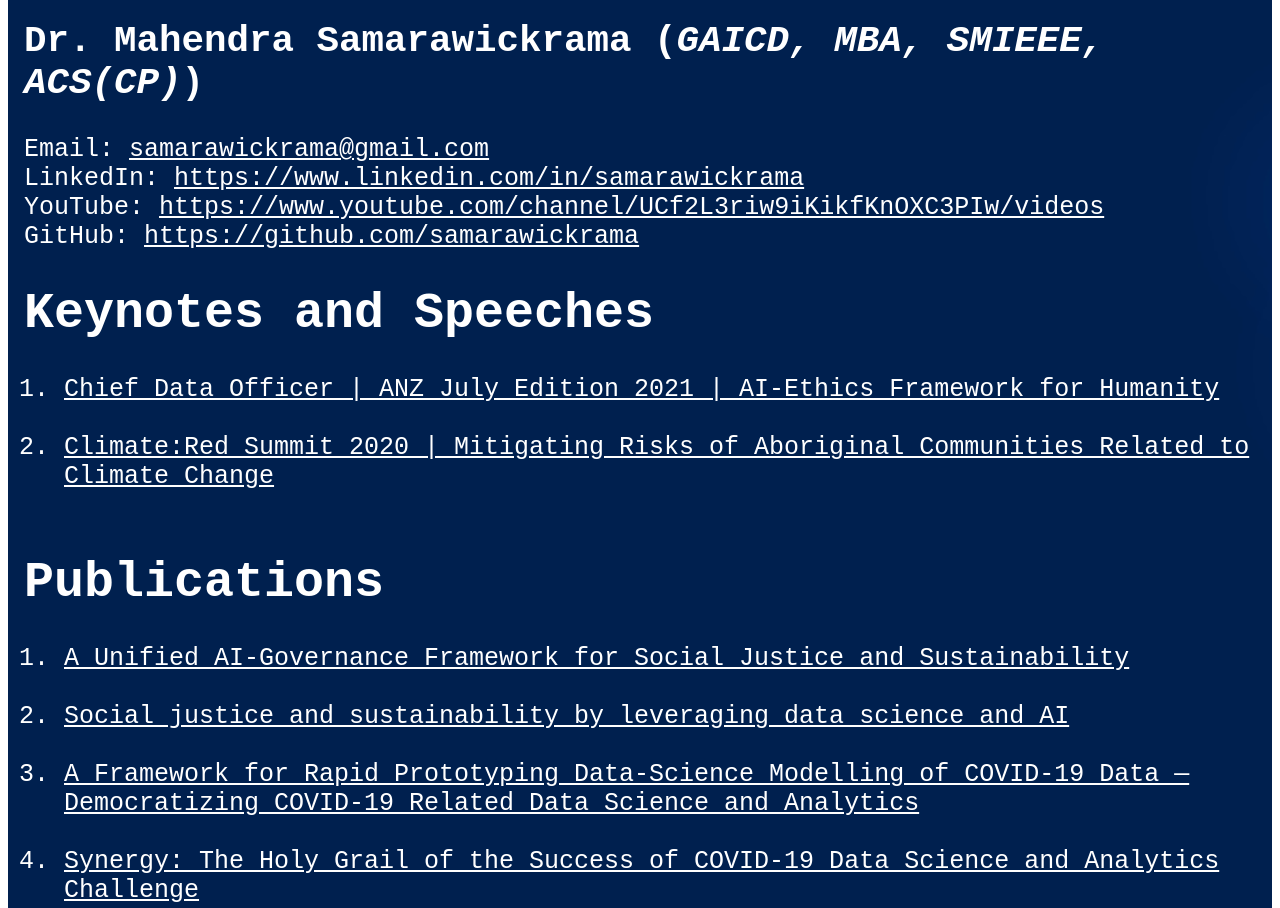
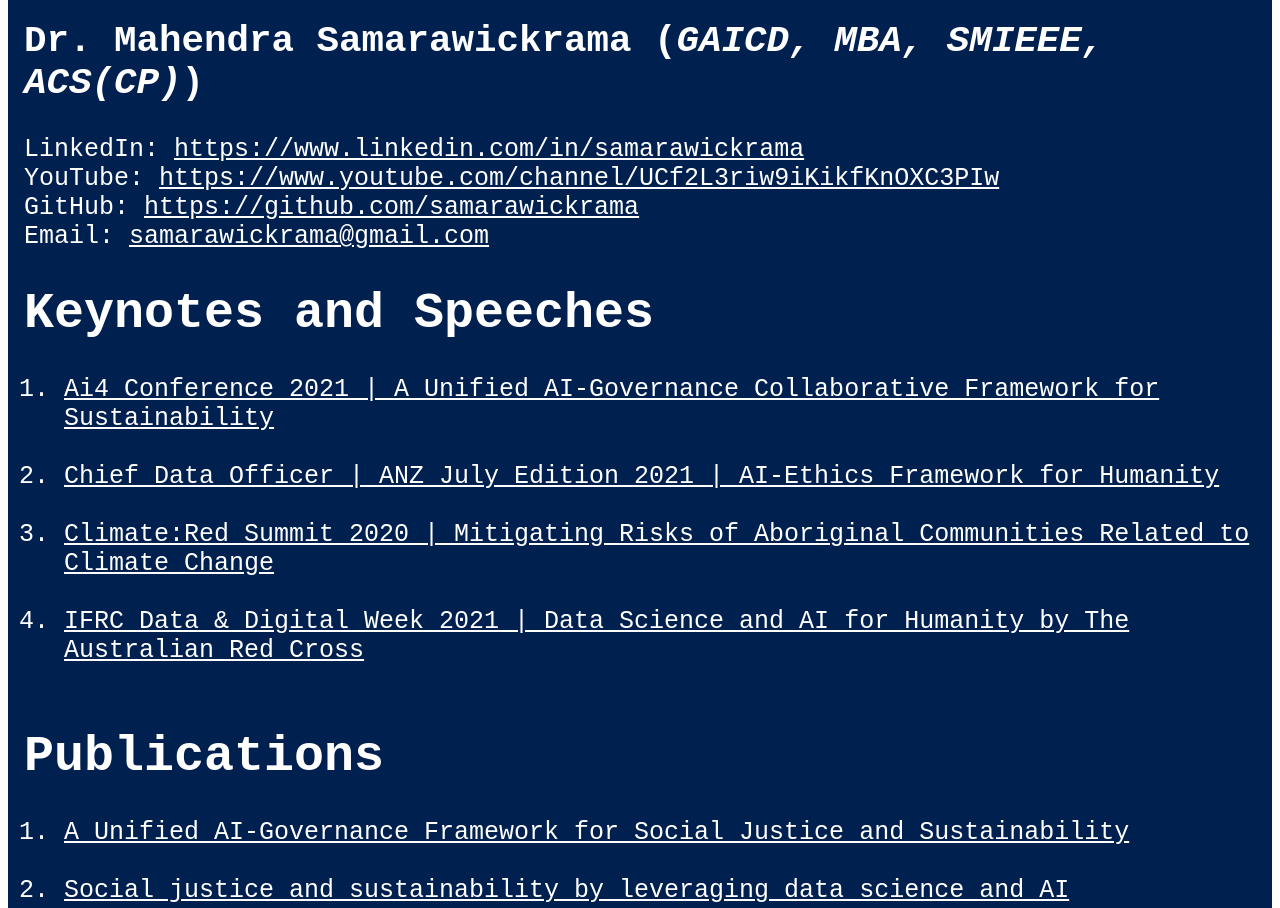
Before and after one commit to samarawickrama/samarawickrama.github.io, a plain HTML site: page index.html in a window 1280 px wide. Shown: the part 380-1288 px from the top of the page. Drawn offline with Linux system fonts and the light colour scheme.

Commit message:
Update index.html

```diff
--- a/index.html
+++ b/index.html
@@ -53,16 +53,20 @@ https://gist.github.com/jonathanhefner/3229878
     <img src="Mahendra_Samarawickrama.png" alt="Mahendra_Samarawickrama" width="200" height="200">
     <h2>Dr. Mahendra Samarawickrama (<i>GAICD, MBA, SMIEEE, ACS(CP)</i>)</h2>
 
+    LinkedIn: <a style="color:white;" href="https://www.linkedin.com/in/samarawickrama">https://www.linkedin.com/in/samarawickrama</a><br>
+    YouTube: <a style="color:white;" href="https://www.youtube.com/channel/UCf2L3riw9iKikfKnOXC3PIw">https://www.youtube.com/channel/UCf2L3riw9iKikfKnOXC3PIw</a><br>
+    GitHub: <a style="color:white;" href="https://github.com/samarawickrama">https://github.com/samarawickrama</a><br>
     Email: <a style="color:white;" href="mailto:samarawickrama@gmail.com">samarawickrama@gmail.com</a><br>
-    LinkedIn: <a style="color:white;" href="https://www.linkedin.com/in/samarawickrama">https://www.linkedin.com/in/samarawickrama</a><br>
-    YouTube: <a style="color:white;" href="https://www.youtube.com/channel/UCf2L3riw9iKikfKnOXC3PIw/videos">https://www.youtube.com/channel/UCf2L3riw9iKikfKnOXC3PIw/videos</a><br>
-    GitHub: <a style="color:white;" href="https://github.com/samarawickrama">https://github.com/samarawickrama</a><br>
 
      <h1>Keynotes and Speeches</h1>
     <ol>
+      <li><a style="color:white;" href="https://youtu.be/ZD5EZaVly3I">Ai4 Conference 2021 | A Unified AI-Governance Collaborative Framework for Sustainability</a></li>
+    <br>
       <li><a style="color:white;" href="https://youtu.be/jMAVJE6NStA">Chief Data Officer | ANZ July Edition 2021 | AI-Ethics Framework for Humanity</a></li>
     <br>
       <li><a style="color:white;" href="https://youtu.be/fy26dA1-Fe8">Climate:Red Summit 2020 | Mitigating Risks of Aboriginal Communities Related to Climate Change</a></li>
+    <br>
+      <li><a style="color:white;" href="https://youtu.be/vF_oZ8AlxCk">IFRC Data & Digital Week 2021 | Data Science and AI for Humanity by The Australian Red Cross</a></li>
     <br>
     </ol>
 
```
